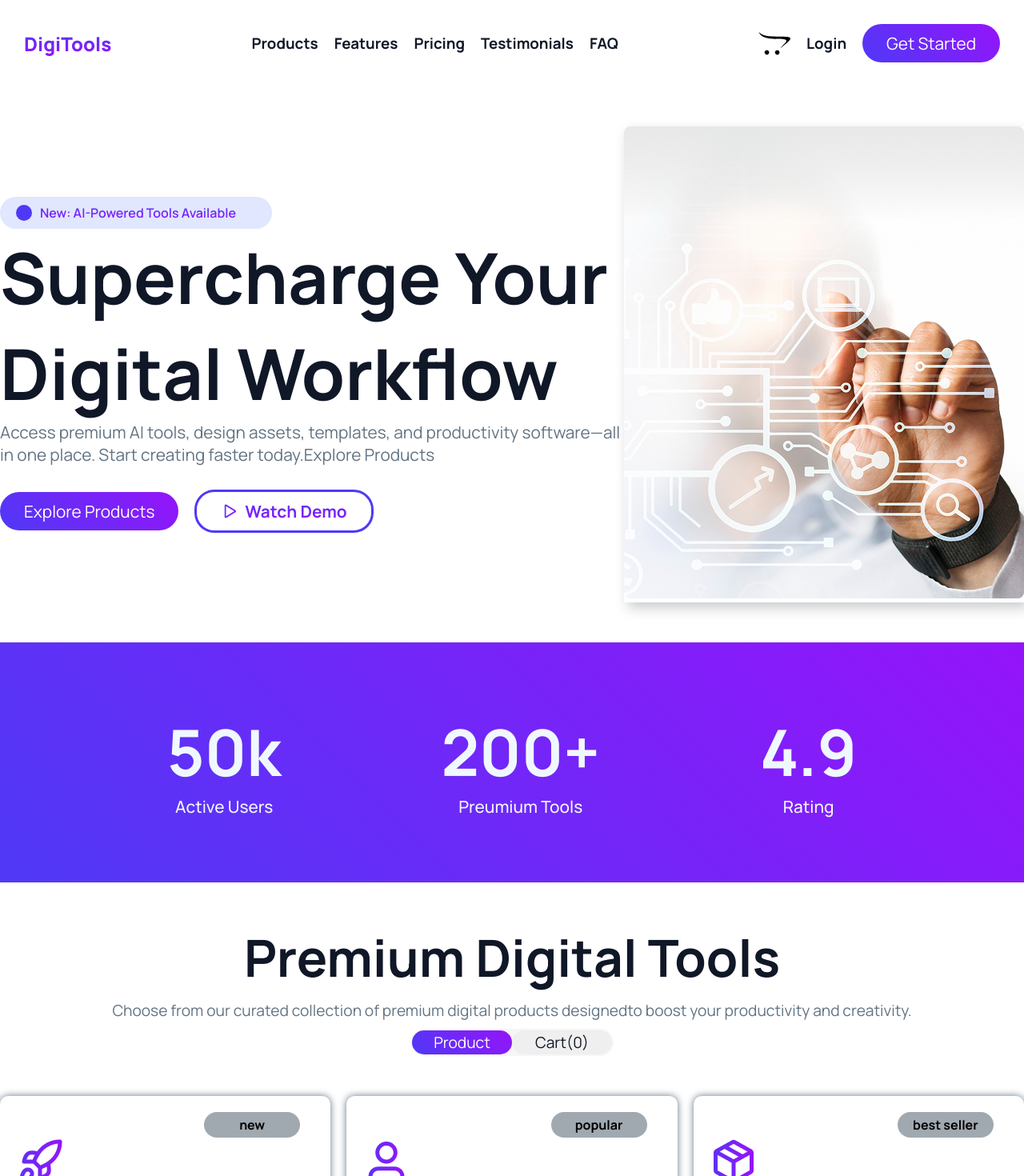
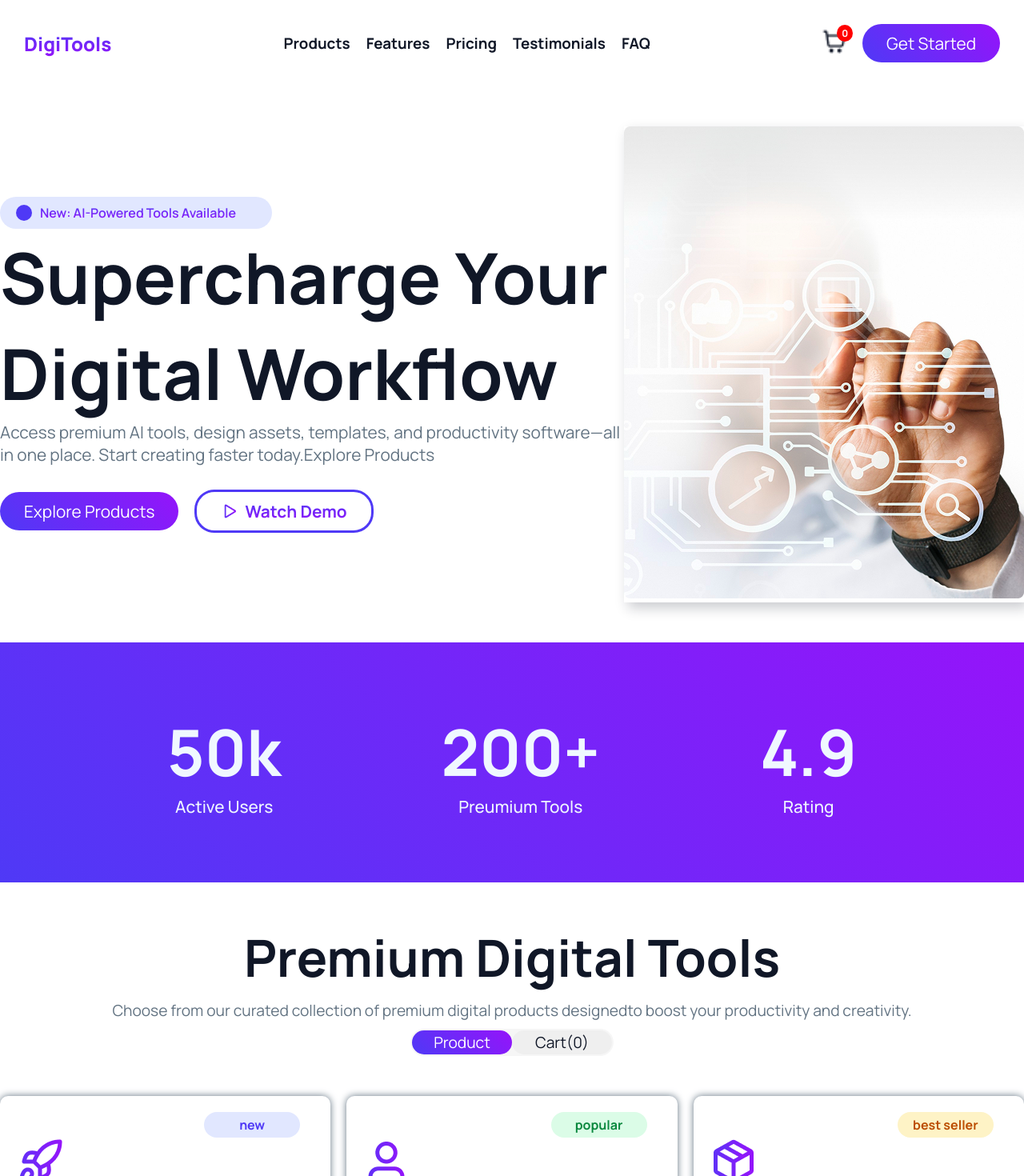
Before and after one commit to sheikhmhummadhasan/PH-Assinment-6, a React (Vite) app: page / in a window 1280 px wide. Shown: the top 1470 px of the page at 80% size. Built offline with nearby package versions, Linux system fonts and the light colour scheme.

Commit message:
all done with funcality

```diff
--- a/src/App.css
+++ b/src/App.css
@@ -42,8 +42,26 @@
     border-radius: 25px;
     border: none;
     font-size: 1.3rem;
+    cursor: pointer;
+}
+.cart-icon {
+  position: relative;
+  display: inline-block;
 }
 
+.cart-count {
+  position: absolute;
+  top: -6px;
+  right: -8px;
+
+  background: red;
+  color: white;
+  font-size: 12px;
+
+  padding: 2px 6px;
+  border-radius: 50%;
+  font-weight: bold;
+}
 @media screen and (max-width:576px) {
     nav{
         overflow-x: hidden;
--- a/src/App.jsx
+++ b/src/App.jsx
@@ -19,15 +19,22 @@ function App() {
   const data = fetchingdata()
 
   const [toggel,setToggel] = useState('Product')
+  const [selected, setSelected] = useState([])
 
+  console.log(selected)
   return (
     <div className="body">
       <>
-        <Header></Header>
+        <Header selected={selected}></Header>
         <Hero></Hero>
         <Active></Active>
         <Suspense fallback={<h1>Data is Loading...</h1>}>
-          <RanderingCard toggel={toggel} setToggel={setToggel} data={data}></RanderingCard>
+          <RanderingCard
+           toggel={toggel}
+           setToggel={setToggel}
+           data={data}
+           selected={selected}
+           setSelected={setSelected}></RanderingCard>
         </Suspense>
         <Getstart></Getstart>
         <Simple_transperent></Simple_transperent>
--- a/src/Components/BuyingCart.jsx
+++ b/src/Components/BuyingCart.jsx
@@ -1,7 +1,7 @@
 import React from 'react';
 import './Css-/selected.css'
 
-const BuyingCart = ({ selected, handleRemove }) => {
+const BuyingCart = ({ selected, handleRemove, handleClearCart }) => {
     console.log(selected)
     const total = selected.reduce(
         (sum, item) => sum + item.price,
@@ -42,6 +42,7 @@ const BuyingCart = ({ selected, handleRemove }) => {
                     <div className="hisab">
                       <h2>Total : ${total}</h2>
                     </div>
+                    <div className="prime-btn" onClick={handleClearCart}>Proceed to Checkout</div>
                 </section>
             }
 
--- a/src/Components/Crad.jsx
+++ b/src/Components/Crad.jsx
@@ -14,6 +14,7 @@ const Crad = ({ data, selected, setSelected}) => {
                         const [buynow,setBuynow] = useState(false)
                         return (
                             <FinalCard
+                            key={e.id}
                              e={e}
                              buynow={buynow}
                              setBuynow={setBuynow}
--- a/src/Components/Css-/RanderingCart.css
+++ b/src/Components/Css-/RanderingCart.css
@@ -70,15 +70,45 @@
     border-radius: 10px;
 }
 
-.value {
+.best-seller {
     margin-left: 63%;
-    background-color: #a1a9b0;
+    background-color: #FEF3C6;
     width: 110px;
     display: flex;
     align-items: center;
     justify-content: center;
     padding: 5px;
     border-radius: 25px;
+}
+.popular {
+    margin-left: 63%;
+    background-color: #E1E7FF;
+    width: 110px;
+    display: flex;
+    align-items: center;
+    justify-content: center;
+    padding: 5px;
+    border-radius: 25px;
+}
+.new {
+    margin-left: 63%;
+    background-color: #DBFCE7;
+    width: 110px;
+    display: flex;
+    align-items: center;
+    justify-content: center;
+    padding: 5px;
+    border-radius: 25px;
+}
+
+.h4-1{
+    color: #BB4D00;
+}
+.h4-2{
+    color: #4F39F6;
+}
+.h4-3{
+    color: #0A883E;
 }
 
 .buy-now {
--- a/src/Components/Css-/selected.css
+++ b/src/Components/Css-/selected.css
@@ -1,4 +1,4 @@
-.selected-card{
+.selected-card {
     display: flex;
     justify-content: center;
     align-items: center;
@@ -10,8 +10,9 @@
     border-radius: 20px;
     gap: 20px;
 }
-.cat{
-    width:1000px ;
+
+.cat {
+    width: 1000px;
     display: flex;
     justify-content: space-between;
     align-items: center;
@@ -19,19 +20,35 @@
     padding: 20px;
     border-radius: 10px;
 }
-.titel{
+
+.titel {
     text-align: start;
     display: flex;
     justify-content: space-between;
     align-items: center;
     gap: 20px;
 }
-.hisab{
+
+.hisab {
     display: flex;
     align-items: center;
     justify-content: space-between;
 }
-.remove{
+
+.remove {
     color: red;
     cursor: pointer;
 }
+
+@media screen and (max-width:576px) {
+    .cat {
+        width: 400px;
+    }
+
+    .selected-card {
+        margin: 0px auto;
+        padding: 10px;
+        border-radius: 10px;
+
+    }
+}
--- a/src/Components/FinalCard.jsx
+++ b/src/Components/FinalCard.jsx
@@ -1,10 +1,10 @@
-import React, { useState } from 'react';
+import React, {} from 'react';
 import { MdDone } from 'react-icons/md';
 import { toast } from 'react-toastify';
 
 const FinalCard = ({ e, buynow, setBuynow, selected, setSelected }) => {
     console.log(selected)
-    const [total,setTotal] = useState()
+
     function handelBuynow() {
         setBuynow(!buynow)
         if (buynow) {
@@ -15,12 +15,32 @@ const FinalCard = ({ e, buynow, setBuynow, selected, setSelected }) => {
         setSelected([...selected, e])
 
     }
+
+    function coloroftag(){
+        if(e.tagType === 'best seller'){
+           return 'h4-1'
+        }else if(e.tagType === 'new'){
+           return 'h4-2'
+        }else{
+           return 'h4-3'
+        }
+    }
+
+    function bgColor(){
+        if(e.tagType === 'best seller'){
+           return 'best-seller'
+        }else if(e.tagType === 'new'){
+           return 'popular'
+        }else{
+           return 'new'
+        }
+    }
     return (
         <div>
             {
                 <div className="cart">
-                    <div className="value">
-                        <h4>{e.tagType}</h4>
+                    <div className={bgColor()}>
+                        <h4 className={coloroftag()}>{e.tagType}</h4>
                     </div>
                     <img src={e.image} alt="" />
                     <h2>{e.name}</h2>
--- a/src/Components/Header.jsx
+++ b/src/Components/Header.jsx
@@ -1,6 +1,7 @@
 import { FaOpencart } from 'react-icons/fa';
 
-const Header = () => {
+const Header = ({ selected }) => {
+    console.log(selected.length)
     return (
         <div>
             <header>
@@ -17,8 +18,10 @@ const Header = () => {
                         <h3 className='text'>FAQ</h3>
                     </div>
                     <div className="item-3">
-                        <FaOpencart className='card'><span>0</span></FaOpencart>
-                        <h3 className='text'>Login</h3>
+                        <div className="cart-icon">
+                            <img src="/shopping-cart.png" alt="cart" height={30} />
+                            <span className="cart-count">{selected.length}</span>
+                        </div>
                         <button className="prime-btn">Get Started</button>
                     </div>
                 </nav>
--- a/src/Components/RanderingCard.jsx
+++ b/src/Components/RanderingCard.jsx
@@ -1,23 +1,31 @@
-import React, { useState } from 'react';
+import React, { } from 'react';
 import './Css-/RanderingCart.css'
 import { MdDone } from 'react-icons/md';
 import Crad from './Crad';
 import BuyingCart from './BuyingCart';
+import { toast } from 'react-toastify';
 
-const RanderingCard = ({ toggel, setToggel, data }) => {
+const RanderingCard = ({ data, toggel, setToggel, selected, setSelected }) => {
 
     function Product() {
         setToggel("Product")
     }
+
     function Cart() {
         setToggel("Cart")
     }
+
     const handleRemove = (id) => {
         setSelected(prev =>
             prev.filter(item => item.id !== id)
         );
+        toast.error("is remove successfully")
     };
-    const [selected, setSelected] = useState([])
+
+    const handleClearCart = () => {
+        setSelected([]); // empty array = সব delete
+    };
+
     console.log(selected)
     return (
         <div>
@@ -40,6 +48,7 @@ const RanderingCard = ({ toggel, setToggel, data }) => {
                         <BuyingCart
                             selected={selected}
                             handleRemove={handleRemove}
+                            handleClearCart={handleClearCart}
                         ></BuyingCart>
                 }
             </section>
```
